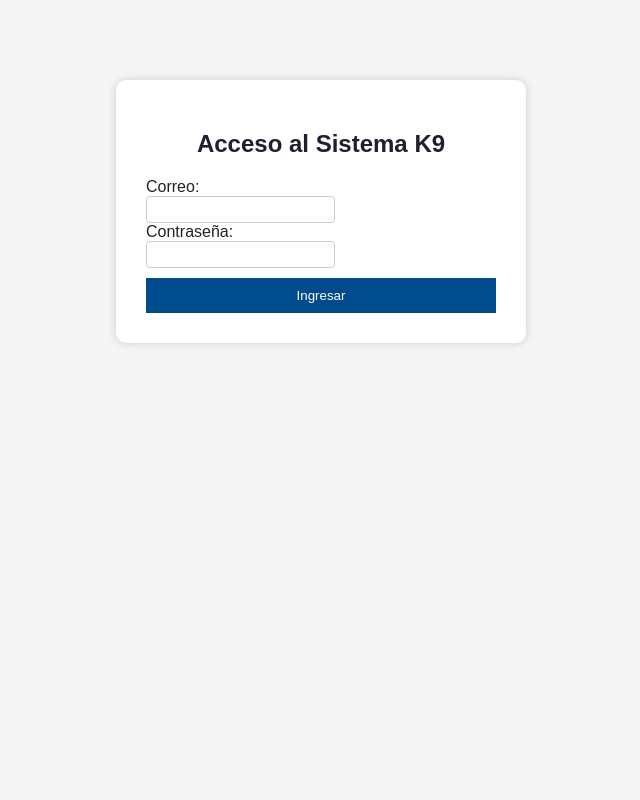
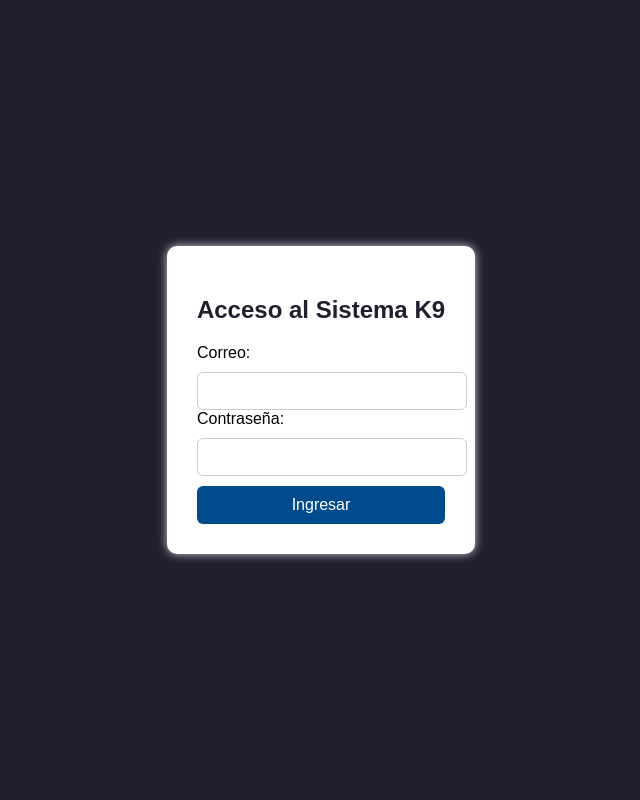
Before and after one commit to luismolinaboni22-art/control_acceso_k9., a Flask app: page /login in a window 1280 px wide. Shown: the whole page, without its empty margins (319-959 px from the left). Run offline with Flask 3, Linux system fonts and the light colour scheme.

Commit message:
Update style.css

```diff
--- a/k9_app/static/style.css
+++ b/k9_app/static/style.css
@@ -1,3 +1,4 @@
+/* ========== COLORES PRINCIPALES ========== */
 :root {
   --color-primary-bg: #1f1f2e;
   --color-bg: #f5f5f5;
@@ -7,51 +8,95 @@
   --color-error: #d9534f;
 }
 
+/* ========== GENERAL ========== */
 body {
-  background: var(--color-bg);
-  color: var(--color-text);
+  background: var(--color-primary-bg);
   font-family: Arial, sans-serif;
   margin: 0;
   padding: 0;
+  display: flex;
+  justify-content: center;
+  align-items: center;
+  height: 100vh;
 }
 
+/* ========== TARJETA LOGIN ========== */
+.login-card {
+  width: 350px;
+  background: #ffffff;
+  padding: 35px;
+  border-radius: 12px;
+  box-shadow: 0 0 15px rgba(0,0,0,0.3);
+  animation: fadeIn 0.6s ease;
+  text-align: center;
+}
+
+/* ANIMACIÓN SUAVE */
+@keyframes fadeIn {
+  from { opacity: 0; transform: translateY(-10px); }
+  to   { opacity: 1; transform: translateY(0); }
+}
+
+/* TITULO LOGIN */
+.login-title {
+  color: var(--color-accent);
+  margin-bottom: 20px;
+  font-size: 26px;
+  font-weight: bold;
+}
+
+/* CAMPOS DEL FORM */
+.form-control {
+  width: 100%;
+  padding: 10px;
+  border: 1px solid #ccc;
+  margin-top: 10px;
+  border-radius: 6px;
+  font-size: 14px;
+}
+
+button {
+  background: var(--color-accent);
+  color: white;
+  border: none;
+  width: 100%;
+  padding: 12px;
+  font-size: 16px;
+  margin-top: 20px;
+  border-radius: 6px;
+  cursor: pointer;
+  transition: 0.2s;
+}
+
+button:hover {
+  background: var(--color-accent-hover);
+}
+
+/* TEXTO DE ERROR */
+.error {
+  color: var(--color-error);
+  margin-top: 10px;
+  font-weight: bold;
+}
+
+/* NAVBAR EN OTRAS PÁGINAS */
 .nav {
   background: var(--color-primary-bg);
   padding: 10px;
+  color: white;
 }
 
 .nav a {
-  color: #ffffff;
+  color: white;
+  margin-right: 15px;
   text-decoration: none;
-  margin-right: 15px;
 }
 
 .nav a:hover {
   color: var(--color-accent-hover);
 }
 
-button, input[type="submit"] {
-  background: var(--color-accent);
-  color: white;
-  border: none;
-  padding: 8px 12px;
-  cursor: pointer;
-}
-
-button:hover {
-  background: var(--color-accent-hover);
-}
-
-.form-control, input, select, textarea {
-  padding: 5px;
-  border: 1px solid #ccc;
-  border-radius: 4px;
-}
-
-.error {
-  color: var(--color-error);
-}
-
+/* CONTENEDOR GENERAL */
 .container {
   padding: 20px;
 }
```
